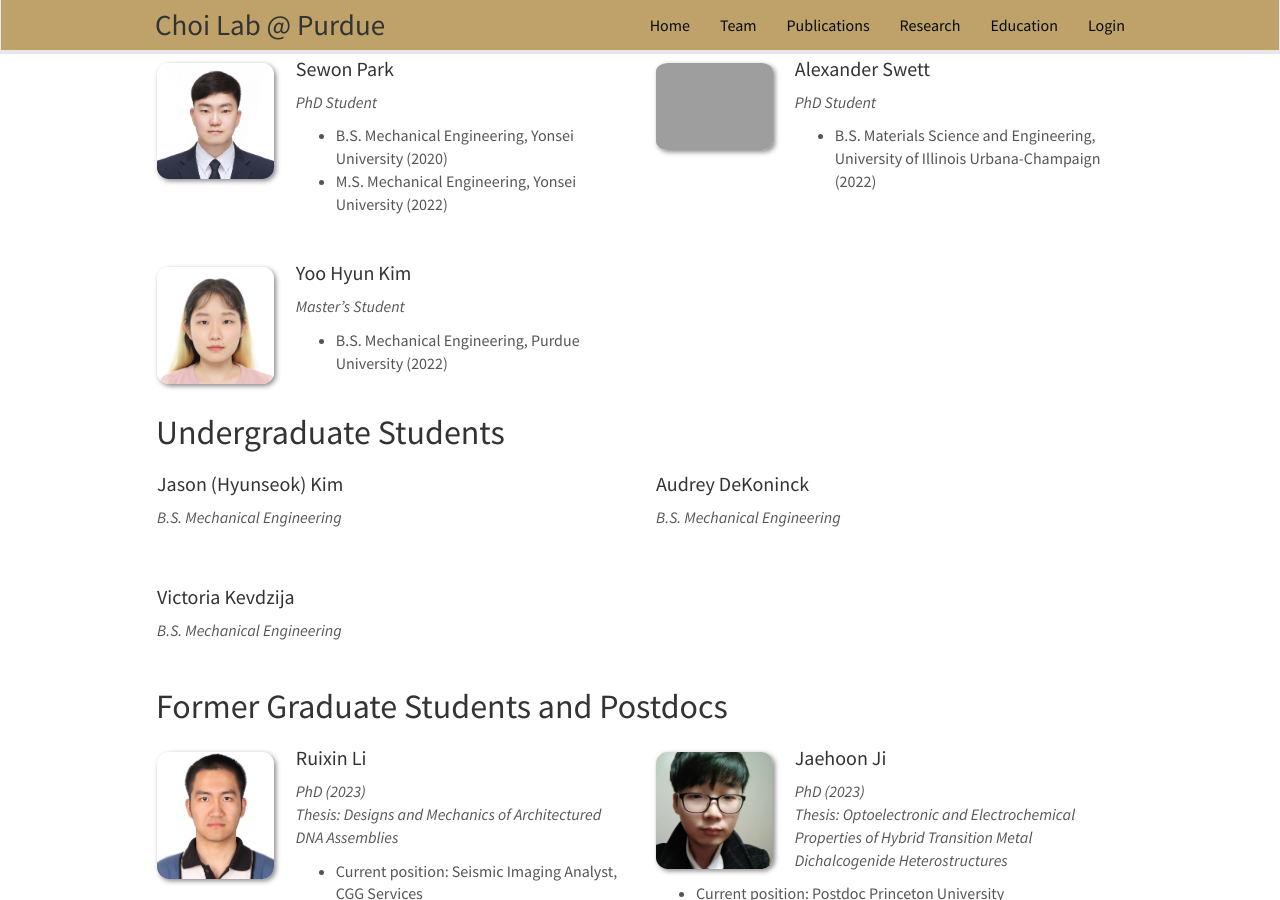
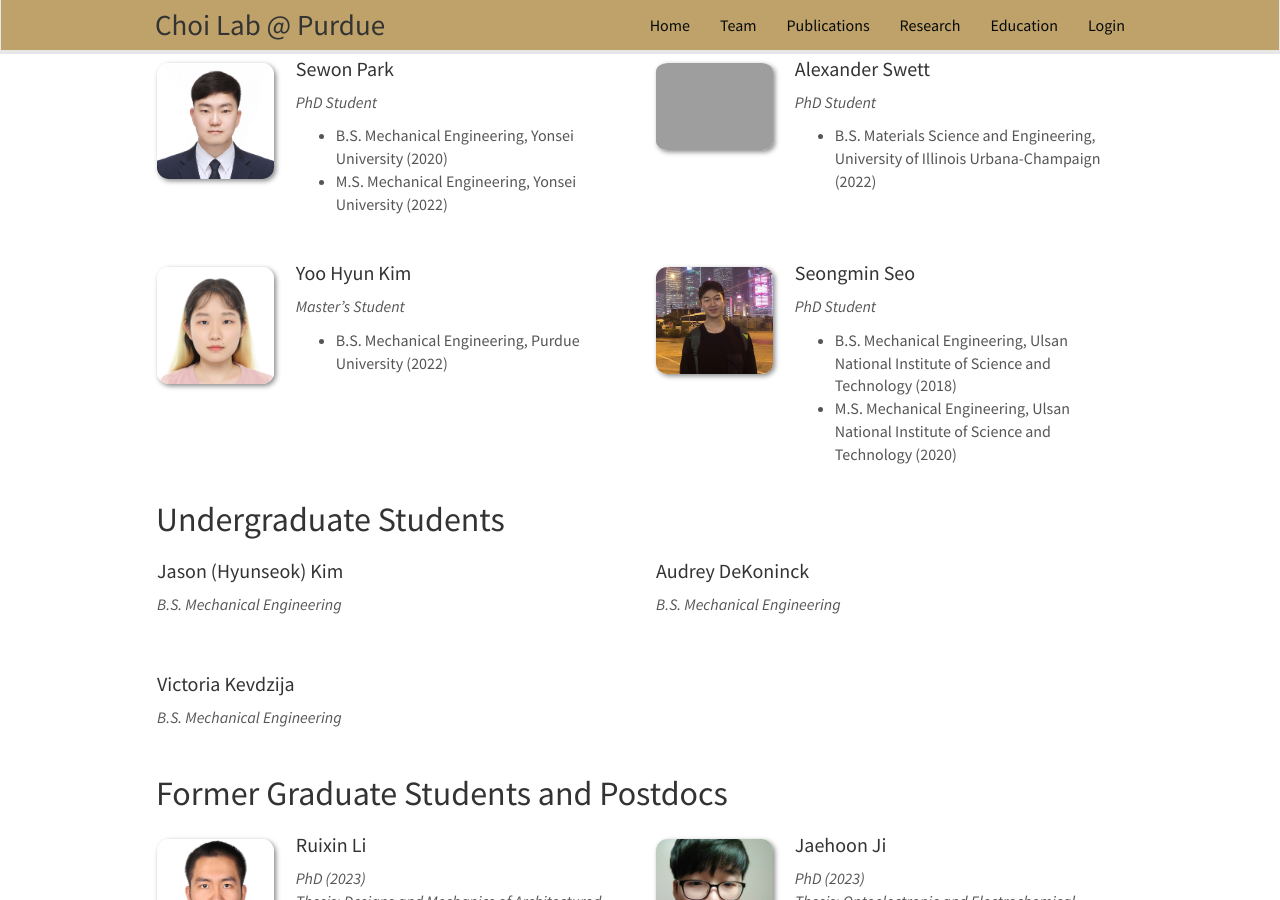
Before and after one commit to choidnalab/choidnalab.github.io, a Jekyll site: the page built from _pages/team.md, in a window 1280 px wide and 900 px high, scrolled down 532 px. Built offline with Jekyll 4.4.1, drawn with Linux system fonts in a browser that asks for light colours; nearby versions of some CDN libraries.

Commit message:
Update PhD_students.yml

```diff
--- a/_data/PhD_students.yml
+++ b/_data/PhD_students.yml
@@ -37,3 +37,12 @@
   email:
   number_educ: 1
   education1: B.S. Mechanical Engineering, Purdue University (2022)
+
+
+- name: Seongmin Seo
+  photo: Seongmin.jpg
+  info: PhD Student
+  email:
+  number_educ: 2
+  education1: B.S. Mechanical Engineering, Ulsan National Institute of Science and Technology (2018)
+  education2: M.S. Mechanical Engineering, Ulsan National Institute of Science and Technology (2020)
```
